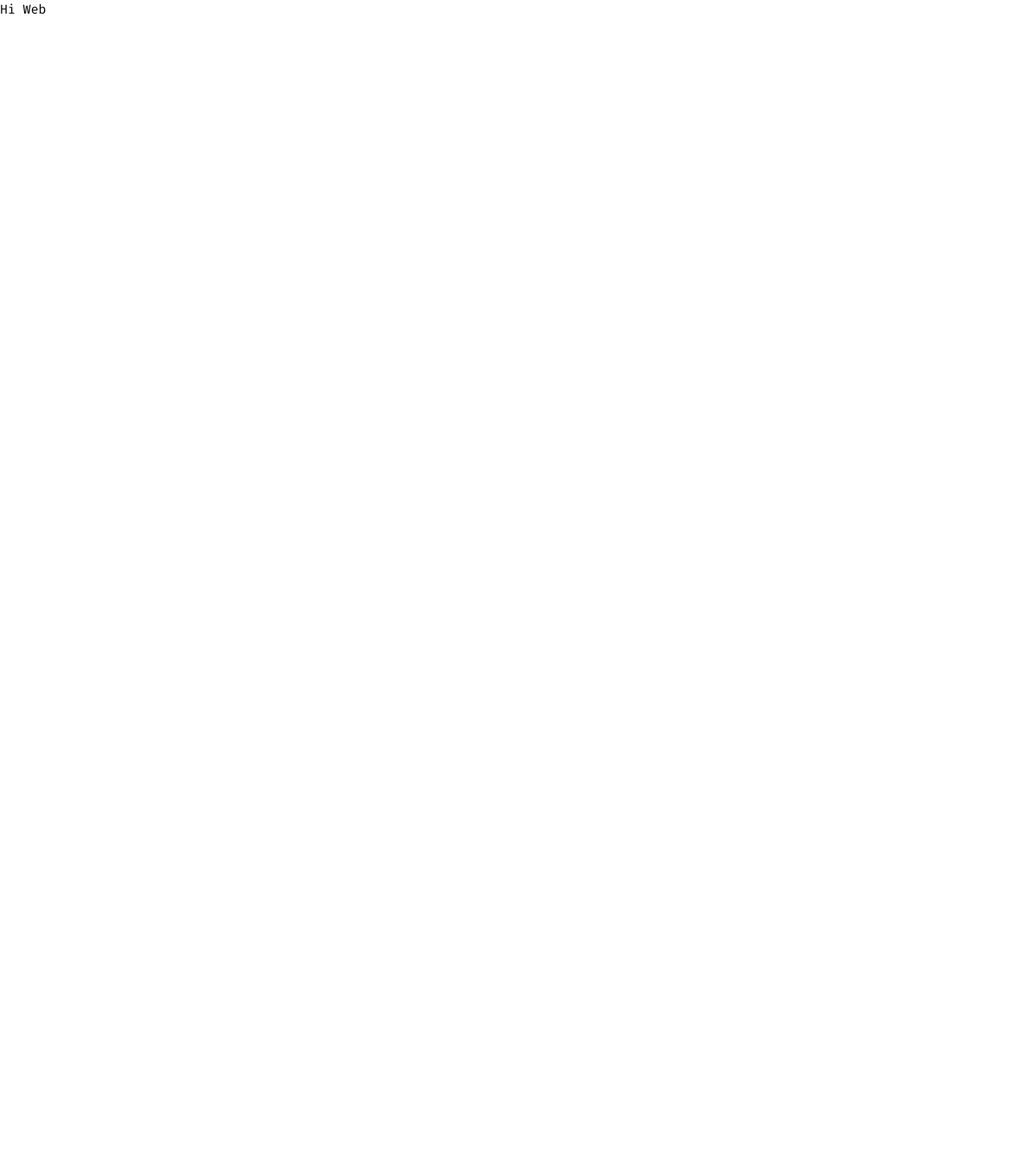
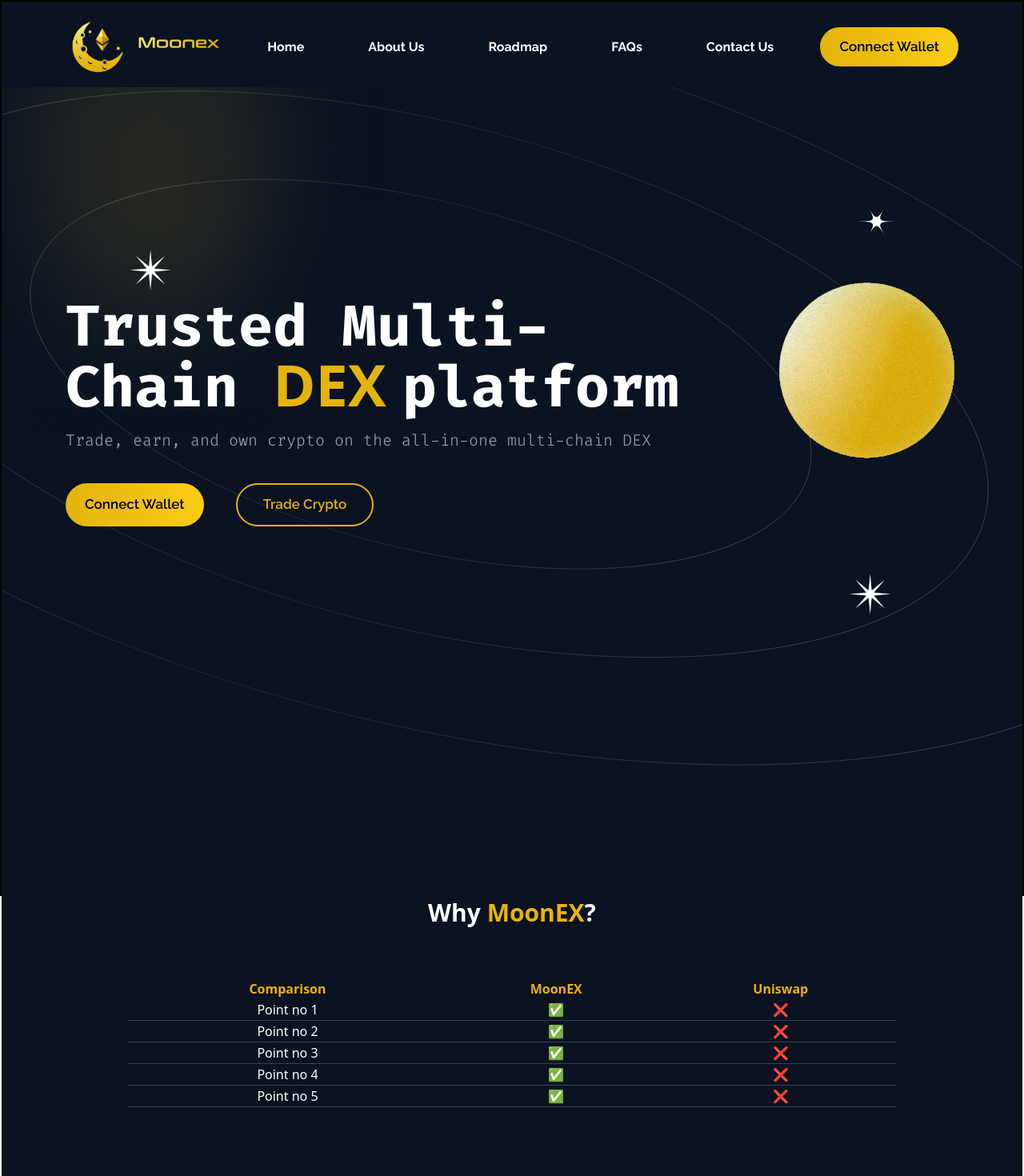
Before and after one commit to SANJOY-PAUL-0981/InternShip, a React (Vite) app: page / in a window 1280 px wide. Shown: the top 1470 px of the page at 80% size. Before the commit the page ends 800 px from the top, so only its background shows below. Built offline with nearby package versions, Linux system fonts and the light colour scheme.

Commit message:
few files added

```diff
--- /dev/null
+++ b/src/components/Comparison.jsx
@@ -0,0 +1,28 @@
+function Comparison(){
+    return (
+      <div className="text-white py-16 bg-[#0B1221] mt-36">
+        <h2 className="text-center text-3xl font-bold mb-8">Why <span className="text-yellow-500">MoonEX</span>?</h2>
+        <div className="bg-dark rounded-lg p-8 mx-auto max-w-5xl">
+          <table className="table-auto w-full text-center">
+            <thead>
+              <tr className="text-yellow-500">
+                <th>Comparison</th>
+                <th>MoonEX</th>
+                <th>Uniswap</th>
+              </tr>
+            </thead>
+            <tbody>
+              {[...Array(5)].map((_, idx) => (
+                <tr key={idx} className="border-b border-gray-700">
+                  <td>Point no {idx + 1}</td>
+                  <td>✅</td>
+                  <td>❌</td>
+                </tr>
+              ))}
+            </tbody>
+          </table>
+        </div>
+      </div>
+    );
+  };
+  export default Comparison;
--- /dev/null
+++ b/src/components/FAQs.jsx
@@ -0,0 +1,30 @@
+import { useState } from "react";
+
+function FAQs() {
+  const [open, setOpen] = useState(null);
+  const faqs = [
+    { question: "How do I get a Referral Code?", answer: "You can get it by signing up and sharing the link with your friends." },
+    { question: "Do I get rewarded in tokens or ETH?", answer: "You receive rewards in ETH instantly after referrals make a transaction." },
+  ];
+
+  return (
+    <div className="py-16 text-white">
+      <h2 className="text-center text-3xl font-bold mb-8">FAQs</h2>
+      <div className="max-w-3xl mx-auto">
+        {faqs.map((faq, idx) => (
+          <div key={idx} className="border-b border-gray-700 py-4">
+            <div
+              onClick={() => setOpen(open === idx ? null : idx)}
+              className="flex justify-between cursor-pointer"
+            >
+              <h3>{faq.question}</h3>
+              <span>{open === idx ? "-" : "+"}</span>
+            </div>
+            {open === idx && <p className="mt-2">{faq.answer}</p>}
+          </div>
+        ))}
+      </div>
+    </div>
+  );
+};
+export default FAQs;
--- /dev/null
+++ b/src/components/Features.jsx
@@ -0,0 +1,23 @@
+function Features () {
+    const features = [
+      { title: "Cheapest TXs", description: "Exchange popular digital currencies at the cheapest possible transaction price." },
+      { title: "CertiK", description: "We are audited by CertiK, the leading security-focused ranking platform." },
+      { title: "No Contract Sells", description: "No contract sells to fund the marketing wallets." },
+      { title: "CrossDex Support", description: "Support for exchanging across multiple chains." },
+    ];
+
+    return (
+      <div className="py-16 text-white">
+        <h2 className="text-center text-3xl font-bold mb-8">Our Features</h2>
+        <div className="grid grid-cols-1 md:grid-cols-2 gap-8 max-w-4xl mx-auto">
+          {features.map((feature, idx) => (
+            <div key={idx} className="bg-dark p-6 rounded-lg">
+              <h3 className="text-yellow-500 font-bold">{feature.title}</h3>
+              <p className="mt-2">{feature.description}</p>
+            </div>
+          ))}
+        </div>
+      </div>
+    );
+  };
+  export default Features;
--- /dev/null
+++ b/src/components/Footer.jsx
@@ -0,0 +1,8 @@
+function Footer  () {
+    return (
+      <footer className="bg-dark text-center text-white py-6">
+        <p>&copy; 2024 MoonEX | All Rights Reserved</p>
+      </footer>
+    );
+  };
+  export default Footer;
--- /dev/null
+++ b/src/components/Hero.jsx
@@ -0,0 +1,28 @@
+function Hero() {
+  return (
+    <div className="flex flex-col gap-10 justify-center h-[100vh] px-20">
+
+      <div className="flex flex-col gap-4">
+        <h1 className="font-fontfira font-bold text-7xl w-[60vw]">
+          Trusted Multi-Chain <span className="font-sans text-[#E4B40D] pr-5">DEX</span>platform
+        </h1>
+
+        <p className="font-fontfira text-xl text-white/60 font-light">
+          Trade, earn, and own crypto on the all-in-one multi-chain DEX
+        </p>
+      </div>
+
+
+      <div className="flex gap-10 font-fontRal">
+        <button className="px-6 py-3 rounded-full text-black font-semibold bg-gradient-to-r from-[#E4B40D] to-yellow-400 text-[17px]">
+          Connect Wallet
+        </button>
+        <button className="px-8 py-3 rounded-full text-[#E4B40D] font-semibold border-2 border-[#E4B40D] text-[17px]">
+          Trade Crypto
+        </button>
+      </div>
+
+    </div>
+  );
+};
+export default Hero;
--- a/src/components/Navbar.jsx
+++ b/src/components/Navbar.jsx
@@ -1,9 +1,24 @@
-function Navbar(){
-    return(
-        <div className="font-fontfira">
-            Hi Web
-        </div>
-    )
-}
+import logo from "../assets/logo.svg"
 
+function Navbar() {
+  return (
+    <div className="flex items-center font-fontRal font-bold justify-between px-20 py-5">
+      <div className="cursor-pointer">
+        <img src={logo} alt="logo" />
+      </div>
+
+      <ul className="flex gap-20">
+        <li className="cursor-pointer">Home</li>
+        <li className="cursor-pointer">About Us</li>
+        <li className="cursor-pointer">Roadmap</li>
+        <li className="cursor-pointer">FAQs</li>
+        <li className="cursor-pointer">Contact Us</li>
+      </ul>
+
+      <button className="px-6 py-3 rounded-full text-black font-semibold bg-gradient-to-r from-[#E4B40D] to-yellow-400 text-[17px]">
+        Connect Wallet
+      </button>
+    </div>
+  );
+};
 export default Navbar;
--- a/src/page/LandingPage.jsx
+++ b/src/page/LandingPage.jsx
@@ -1,8 +1,17 @@
 import Navbar from "../components/Navbar"
+import Hero from "../components/Hero"
+import Comparison from "../components/Comparison"
+//import Features from "../components/Features"
+//import FAQs from "../components/FAQs"
+//import Footer from "../components/Footer"
 
-function LandingPage(){
-    return(
-        <Navbar />
+function LandingPage() {
+    return (
+        <div className="h-[140vh] bg-[#0B1221] text-white border-2 border-black bg-[url('./assets/bg-img.svg')] bg-[length:100%] bg-no-repeat bg-center">
+            <Navbar />
+            <Hero />
+            <Comparison />
+        </div>
     )
 }
 
```
Also changed, not shown: src/assets/bg-img.svg (added), src/assets/logo.svg (added), src/components/HeroElement.jsx (deleted).
